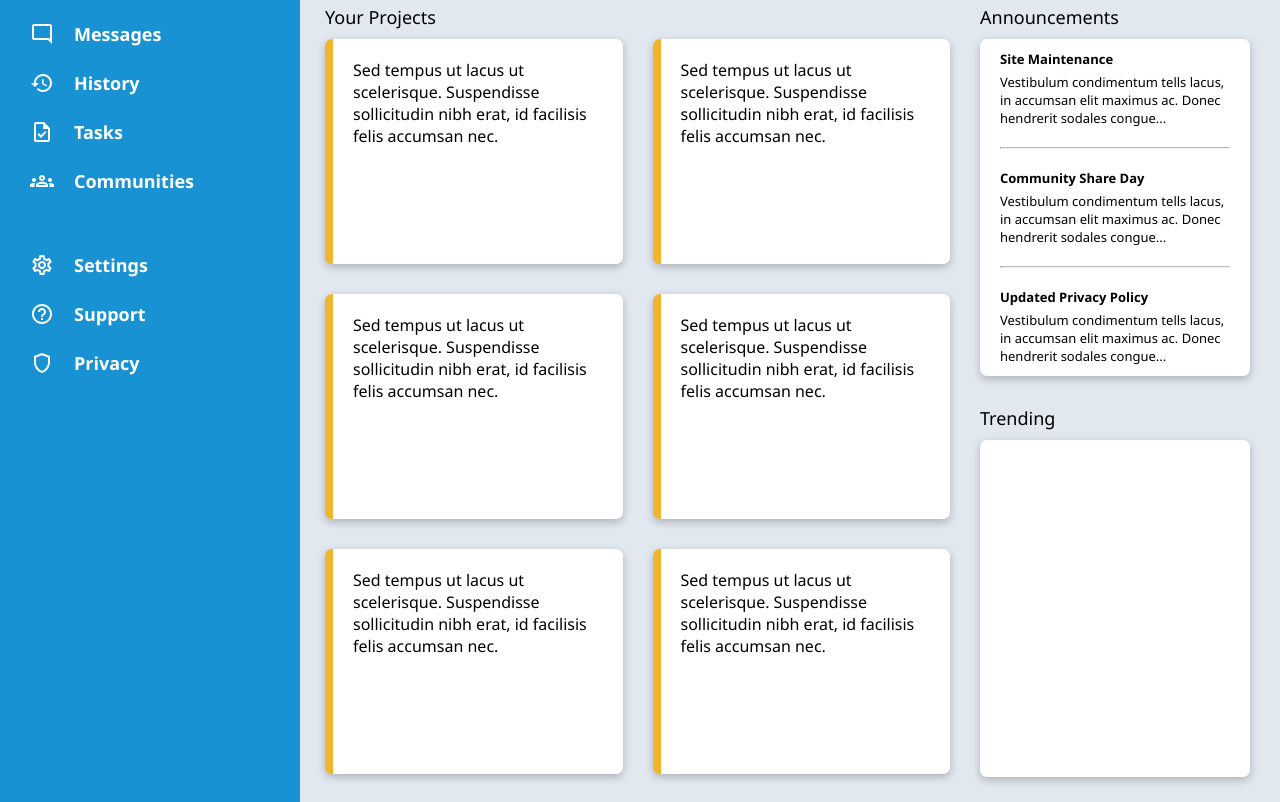
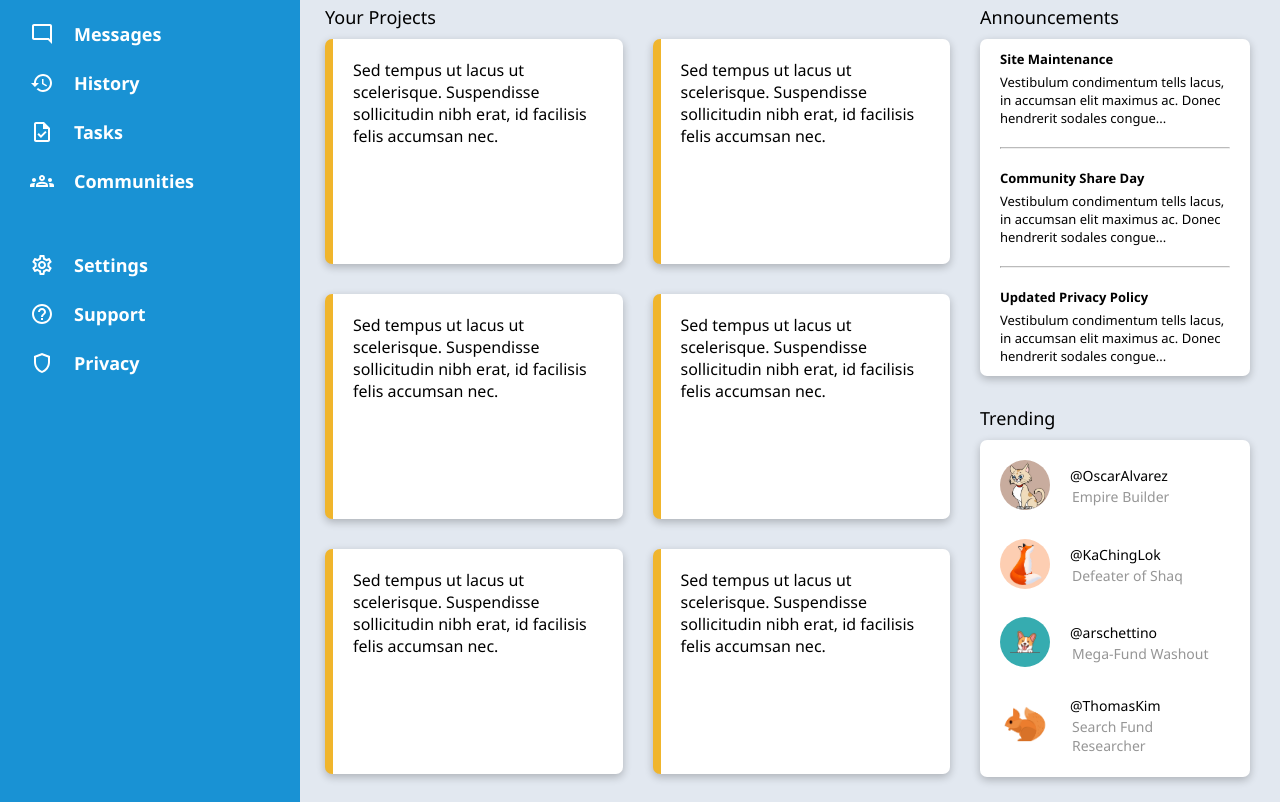
Before and after one commit to Arschettino/dashboard, a plain HTML site: page index.html in a window 1280 px wide. Shown: the part 195-997 px from the top of the page. Drawn offline with Linux system fonts and the light colour scheme.

Commit message:
Add announcements and trending styling

```diff
--- a/css/style.css
+++ b/css/style.css
@@ -245,3 +245,26 @@ button.new {
 hr.solid {
     border-top: 1px solid #bbb;
 }
+
+.trending-card {
+    display: flex;
+    flex-direction: column;
+    gap: 20px;
+    justify-content: space-between;
+}
+
+.trending-card img {
+    border-radius: 30px;
+    width: 50px;
+}
+
+.trend {
+    display: flex;
+    align-items: center;
+    gap: 20px;
+    font-size: 14px;
+}
+.trend p:nth-child(2) {
+    color: rgba(150,150,150);
+    padding: 2px;
+}
--- a/index.html
+++ b/index.html
@@ -147,7 +147,36 @@
                     </div>
                     <div class="bottom">
                         <div class="trending-label">Trending</div>
-                        <div class="trending-card"></div>
+                        <div class="trending-card">
+                            <div class="trend">
+                                <div><img src="images/cat.jpg" alt="cat image"></div>
+                                <div>
+                                    <p>@OscarAlvarez</p>
+                                    <p>Empire Builder</p>
+                                </div>
+                            </div>
+                            <div class="trend">
+                                <div><img src="images/fox.jpg" alt="fox image"></div>
+                                <div>
+                                    <p>@KaChingLok</p>
+                                    <p>Defeater of Shaq</p>
+                                </div>
+                            </div>
+                            <div class="trend">
+                                <div><img src="images/profile-photo2.png" alt="corgi image"></div>
+                                <div>
+                                    <p>@arschettino</p>
+                                    <p>Mega-Fund Washout</p>
+                                </div>
+                            </div>
+                            <div class="trend">
+                                <div><img src="images/squirrel.png" alt="squirrel image"></div>
+                                <div>
+                                    <p>@ThomasKim</p>
+                                    <p>Search Fund Researcher</p>
+                                </div>
+                            </div>
+                        </div>
                     </div>
                 </div>
             </div>
```
Also changed, not shown: images/cat.jpg (added), images/fox.jpg (added), images/squirrel.png (added), 1 other file.
